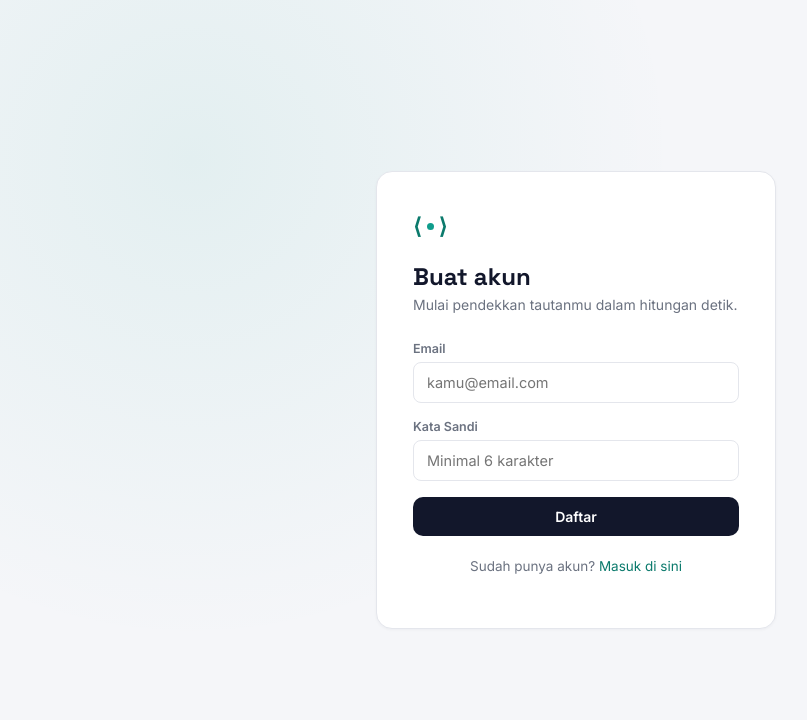
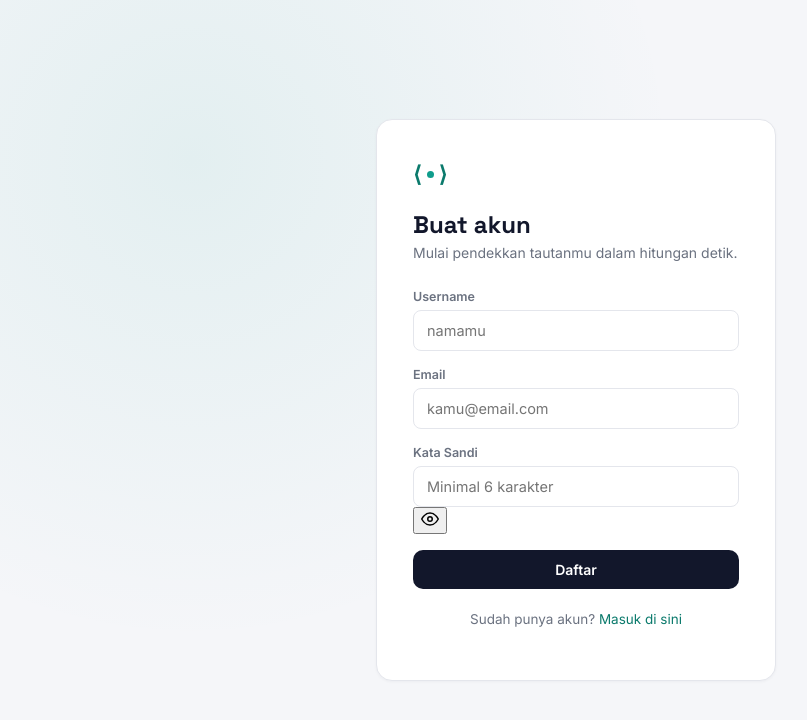
Before and after one commit to apikmencle/LinkMe, a Next.js app: page /register in a window 1280 px wide. Shown: the top 720 px of the page, without its empty margins (64-871 px from the left). Built offline with nearby package versions, Linux system fonts and the light colour scheme; no server answers.

Commit message:
Enhance registration form with username check
Add username validation and integrate PasswordInput component.

```diff
--- a/pages/register.js
+++ b/pages/register.js
@@ -2,9 +2,15 @@ import { useState } from 'react';
 import { useRouter } from 'next/router';
 import Link from 'next/link';
 import { supabase } from '../lib/supabaseClient';
+import PasswordInput from '../components/PasswordInput';
+
+function isValidUsername(str) {
+  return /^[a-zA-Z0-9_]{3,20}$/.test(str);
+}
 
 export default function Register() {
   const router = useRouter();
+  const [username, setUsername] = useState('');
   const [email, setEmail] = useState('');
   const [password, setPassword] = useState('');
   const [loading, setLoading] = useState(false);
@@ -15,13 +21,21 @@ export default function Register() {
     e.preventDefault();
     setErr('');
 
+    if (!isValidUsername(username)) {
+      setErr('Username 3-20 karakter, hanya huruf, angka, dan garis bawah (_).');
+      return;
+    }
     if (password.length < 6) {
       setErr('Kata sandi minimal 6 karakter.');
       return;
     }
 
     setLoading(true);
-    const { data, error } = await supabase.auth.signUp({ email, password });
+    const { data, error } = await supabase.auth.signUp({
+      email,
+      password,
+      options: { data: { username } },
+    });
     setLoading(false);
 
     if (error) {
@@ -60,12 +74,27 @@ export default function Register() {
         ) : (
           <form onSubmit={handleSubmit}>
             <div className="field">
+              <label>Username</label>
+              <input
+                type="text"
+                required
+                value={username}
+                onChange={(e) => setUsername(e.target.value)}
+                placeholder="namamu"
+              />
+            </div>
+            <div className="field">
               <label>Email</label>
               <input type="email" required value={email} onChange={(e) => setEmail(e.target.value)} placeholder="kamu@email.com" />
             </div>
             <div className="field">
               <label>Kata Sandi</label>
-              <input type="password" required value={password} onChange={(e) => setPassword(e.target.value)} placeholder="Minimal 6 karakter" />
+              <PasswordInput
+                value={password}
+                onChange={(e) => setPassword(e.target.value)}
+                placeholder="Minimal 6 karakter"
+                required
+              />
             </div>
             {err && <div className="auth-err">{err}</div>}
             <button className="btn-primary btn-block" disabled={loading}>
@@ -80,4 +109,4 @@ export default function Register() {
       </div>
     </div>
   );
-}
+          }
```
